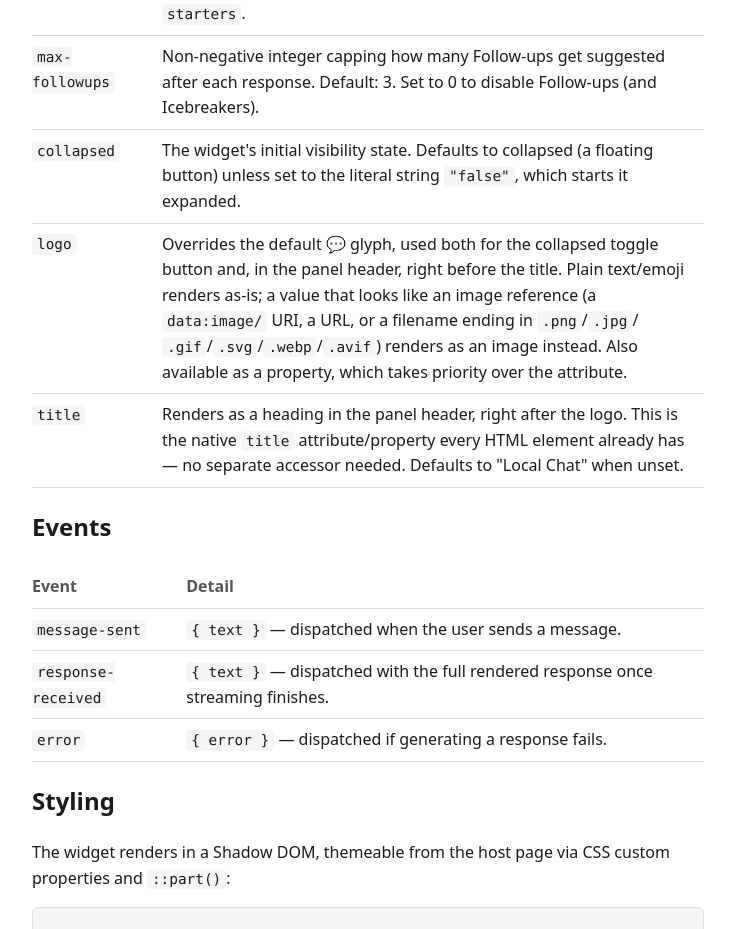
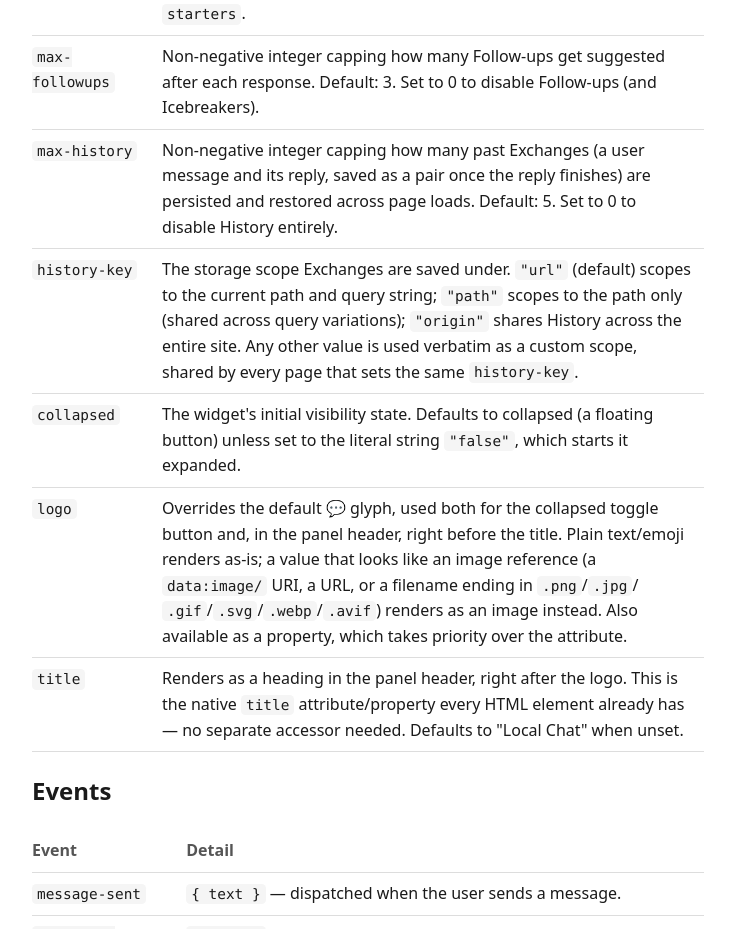
Before and after one commit to internetarchive/local-chat, a website built with Vite: page index.html in a window 1280 px wide. Shown: the part 1502-2431 px from the top of the page, without its empty margins (272-1007 px from the left). Built offline with nearby package versions, Linux system fonts and the light colour scheme.

Commit message:
Document max-history/history-key in the docs page's attribute table
Closes internetarchive/local-chat#21

```diff
--- a/index.html
+++ b/index.html
@@ -174,6 +174,23 @@
               <td>Non-negative integer capping how many Follow-ups get suggested after each response. Default: 3. Set to 0 to disable Follow-ups (and Icebreakers).</td>
             </tr>
             <tr>
+              <td><code>max-history</code></td>
+              <td>
+                Non-negative integer capping how many past Exchanges (a user message and its reply, saved as a pair
+                once the reply finishes) are persisted and restored across page loads. Default: 5. Set to 0 to
+                disable History entirely.
+              </td>
+            </tr>
+            <tr>
+              <td><code>history-key</code></td>
+              <td>
+                The storage scope Exchanges are saved under. <code>"url"</code> (default) scopes to the current path
+                and query string; <code>"path"</code> scopes to the path only (shared across query variations);
+                <code>"origin"</code> shares History across the entire site. Any other value is used verbatim as a
+                custom scope, shared by every page that sets the same <code>history-key</code>.
+              </td>
+            </tr>
+            <tr>
               <td><code>collapsed</code></td>
               <td>
                 The widget's initial visibility state. Defaults to collapsed (a floating button) unless set to the
```
